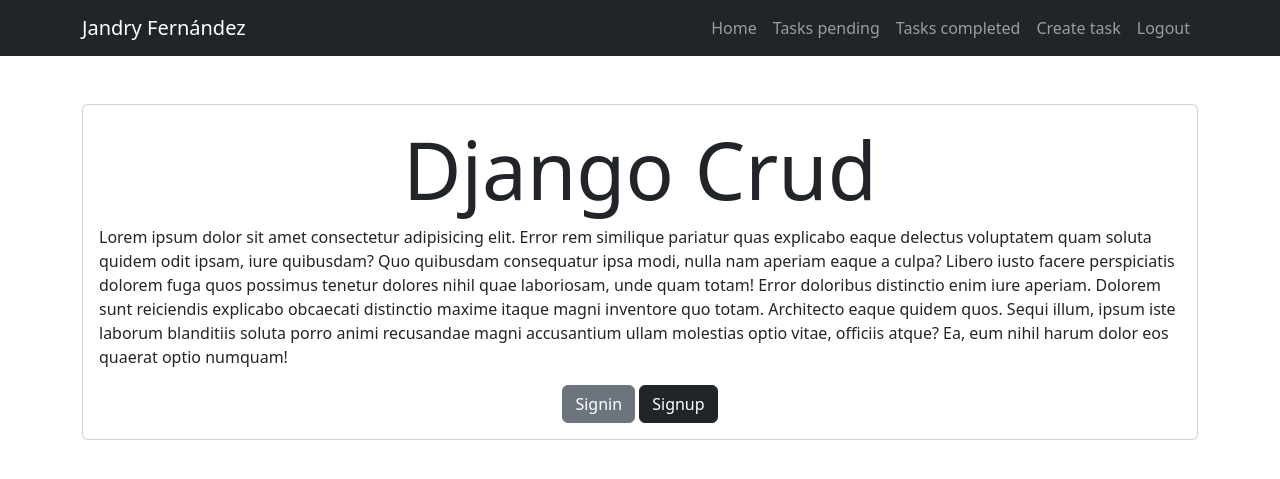
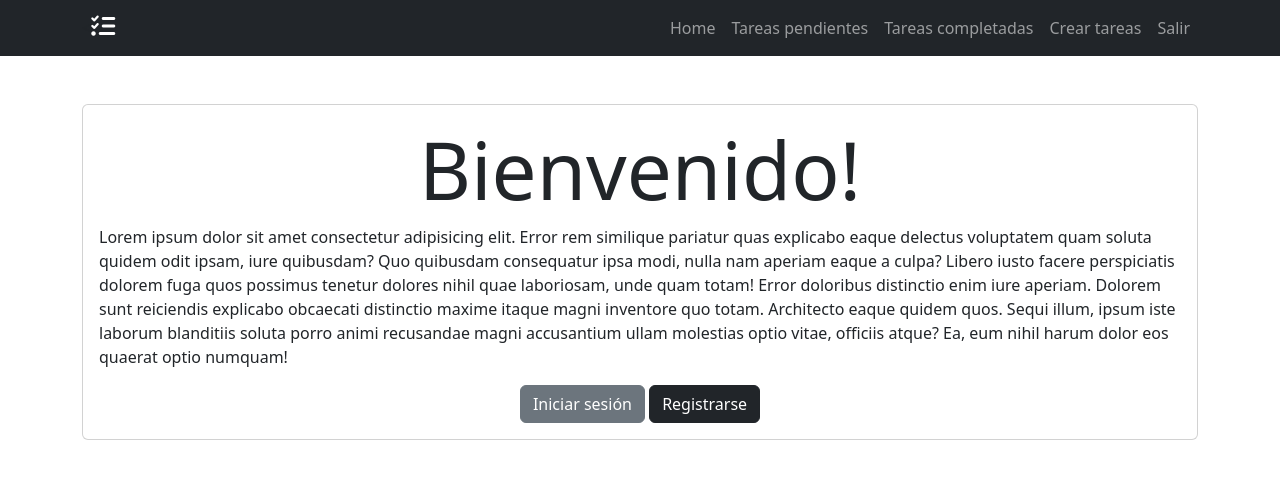
Before and after one commit to koji17x/Django-crud, a Django app: page / in a window 1280 px wide. Shown: the top 479 px of the page. Run offline with Django 5.2, Linux system fonts and the light colour scheme; the visitor is signed in with stand-in values (Sample User, id 1).

Commit message:
cambios de idioma 1

```diff
--- a/taks/templates/base.html
+++ b/taks/templates/base.html
@@ -1,17 +1,29 @@
 <!DOCTYPE html>
 <html lang="en">
+
 <head>
     <meta charset="UTF-8">
     <meta name="viewport" content="width=device-width, initial-scale=1.0">
     <title>Django crud</title>
     <link rel="stylesheet" href="https://cdn.jsdelivr.net/npm/bootstrap@5.3.3/dist/css/bootstrap.min.css">
+    <link rel="stylesheet" href="https://cdnjs.cloudflare.com/ajax/libs/font-awesome/6.0.0-beta3/css/all.min.css">
+    <style>
+        .navbar-brand i {
+            font-size: 1.5rem;
+            color: #ffffff;
+        }
+    </style>
 </head>
+
 <body>
 
     <nav class="navbar navbar-expand-lg bg-dark navbar-dark">
         <div class="container">
-          <a class="navbar-brand" href="/">Jandry Fernández</a>
-          <button class="navbar-toggler" type="button" data-bs-toggle="collapse" data-bs-target="#navbarNav" aria-controls="navbarNav" aria-expanded="false" aria-label="Toggle navigation">
+            <<a class="navbar-brand" href="/">
+                <i class="fas fa-tasks"></i>
+                </a>
+                <button class="navbar-toggler" type="button" data-bs-toggle="collapse" data-bs-target="#navbarNav"
+                    aria-controls="navbarNav" aria-expanded="false" aria-label="Toggle navigation">
                     <span class="navbar-toggler-icon"></span>
                 </button>
                 <div class="collapse navbar-collapse" id="navbarNav">
@@ -22,23 +34,23 @@
 
                         {% if user.is_authenticated %}
                         <li class="nav-item">
-                    <a href="{% url 'tasks' %}" class="nav-link">Tasks pending</a>
+                            <a href="{% url 'tasks' %}" class="nav-link">Tareas pendientes</a>
                         </li>
                         <li class="nav-item">
-                    <a href="{% url 'tasks_completed' %}" class="nav-link">Tasks completed</a>
+                            <a href="{% url 'tasks_completed' %}" class="nav-link">Tareas completadas</a>
                         </li>
                         <li class="nav-item">
-                    <a href="{% url 'create_task' %}" class="nav-link">Create task</a>
+                            <a href="{% url 'create_task' %}" class="nav-link">Crear tareas</a>
                         </li>
                         <li class="nav-item">
-                    <a href="{% url 'logout' %}" class="nav-link">Logout</a>
+                            <a href="{% url 'logout' %}" class="nav-link">Salir</a>
                         </li>
                         {% else %}
-                <li class="nav-item" >
-                    <a href="{% url 'signup' %}" class="nav-link">Signup</a>
+                        <li class="nav-item">
+                            <a href="{% url 'signup' %}" class="nav-link">Registrarse</a>
                         </li>
                         <li class="nav-item">
-                    <a href="{% url 'signin' %}" class="nav-link">Signin</a>
+                            <a href="{% url 'signin' %}" class="nav-link">Iniciar sesión</a>
                         </li>
                         {% endif %}
                     </ul>
@@ -52,4 +64,5 @@
     {% endblock %}
     <script src="https://cdn.jsdelivr.net/npm/bootstrap@5.3.3/dist/js/bootstrap.bundle.min.js"></script>
 </body>
+
 </html>
--- a/taks/templates/home.html
+++ b/taks/templates/home.html
@@ -3,15 +3,15 @@
 {% block content %}
 <main class="container py-5">
     <section class = "card card-body">
-        <h1 class="display-1 text-center">Django Crud</h1>
+        <h1 class="display-1 text-center">Bienvenido!</h1>
         <p>Lorem ipsum dolor sit amet consectetur adipisicing elit. Error rem similique pariatur quas explicabo eaque delectus voluptatem quam soluta quidem odit ipsam, iure quibusdam? Quo quibusdam consequatur ipsa modi, nulla nam aperiam eaque a culpa? Libero iusto facere perspiciatis dolorem fuga quos possimus tenetur dolores nihil quae laboriosam, unde quam totam! Error doloribus distinctio enim iure aperiam. Dolorem sunt reiciendis explicabo obcaecati distinctio maxime itaque magni inventore quo totam. Architecto eaque quidem quos. Sequi illum, ipsum iste laborum blanditiis soluta porro animi recusandae magni accusantium ullam molestias optio vitae, officiis atque? Ea, eum nihil harum dolor eos quaerat optio numquam!</p>
 
         <div class="text-center">
             <a class="btn btn-secondary" href="/signin/">
-                Signin
+                Iniciar sesión
             </a>
             <a class="btn btn-dark" href="/signup/">
-                Signup
+                Registrarse
             </a>
         </div>
     </section>
--- a/taks/templates/tasks.html
+++ b/taks/templates/tasks.html
@@ -5,7 +5,7 @@
 <main class="container">
     <div class="row">
         <div class="col-md-6 offset-md-3">
-            <h1 class="text-center display-3 py-5">{{tasks_type}}</h1>
+            <h1 class="text-center display-3 py-5">{{ tasks_type }}</h1>
 
             <ul class="list-group">
                 {% for task in tasks %}
--- a/taks/views.py
+++ b/taks/views.py
@@ -42,7 +42,7 @@
 @login_required
 def tasks(request):
     tasks = Task.objects.filter(user=request.user, datacompleted__isnull=True)
-    return render(request, "tasks.html", {"tasks": tasks})
+    return render(request, "tasks.html", {"tasks": tasks, "tasks_type":"Tareas Pendientes"})
 
 @login_required
 def signout(request):
@@ -79,7 +79,7 @@
             new_task = form.save(commit=False)
             new_task.user = request.user
             new_task.save()
-            return redirect("tasks")
+            return redirect("tasks", {"tasks_type":"Tareas Pendientes"})
         except ValueError:
             return render(request, "create_task.html", {
                 "form": taskform,
```
Also changed, not shown: taks/templates/signin.html (+4 -4 lines), taks/templates/signup.html (+5 -5 lines). Lines whose indentation alone changed are shown as unchanged.
